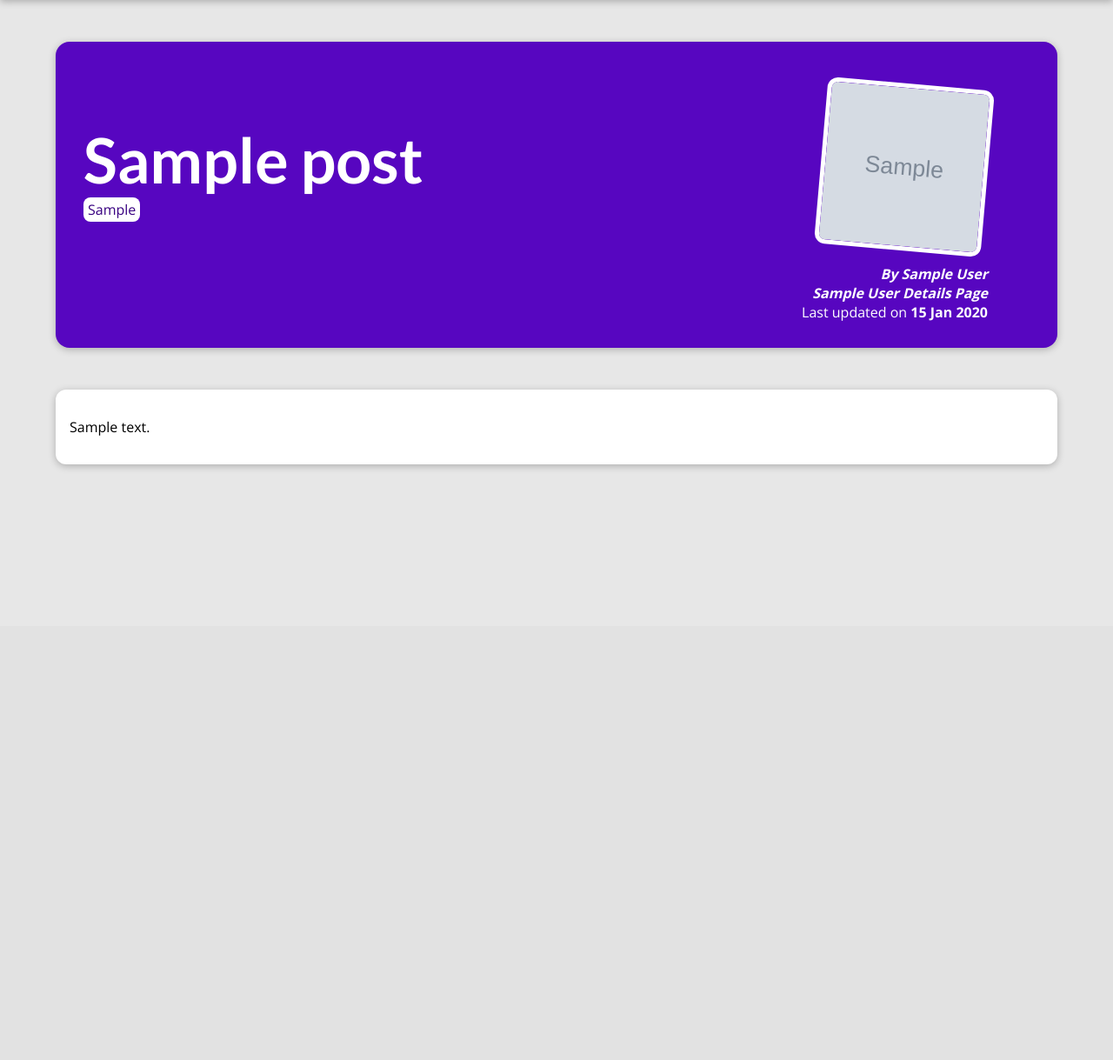
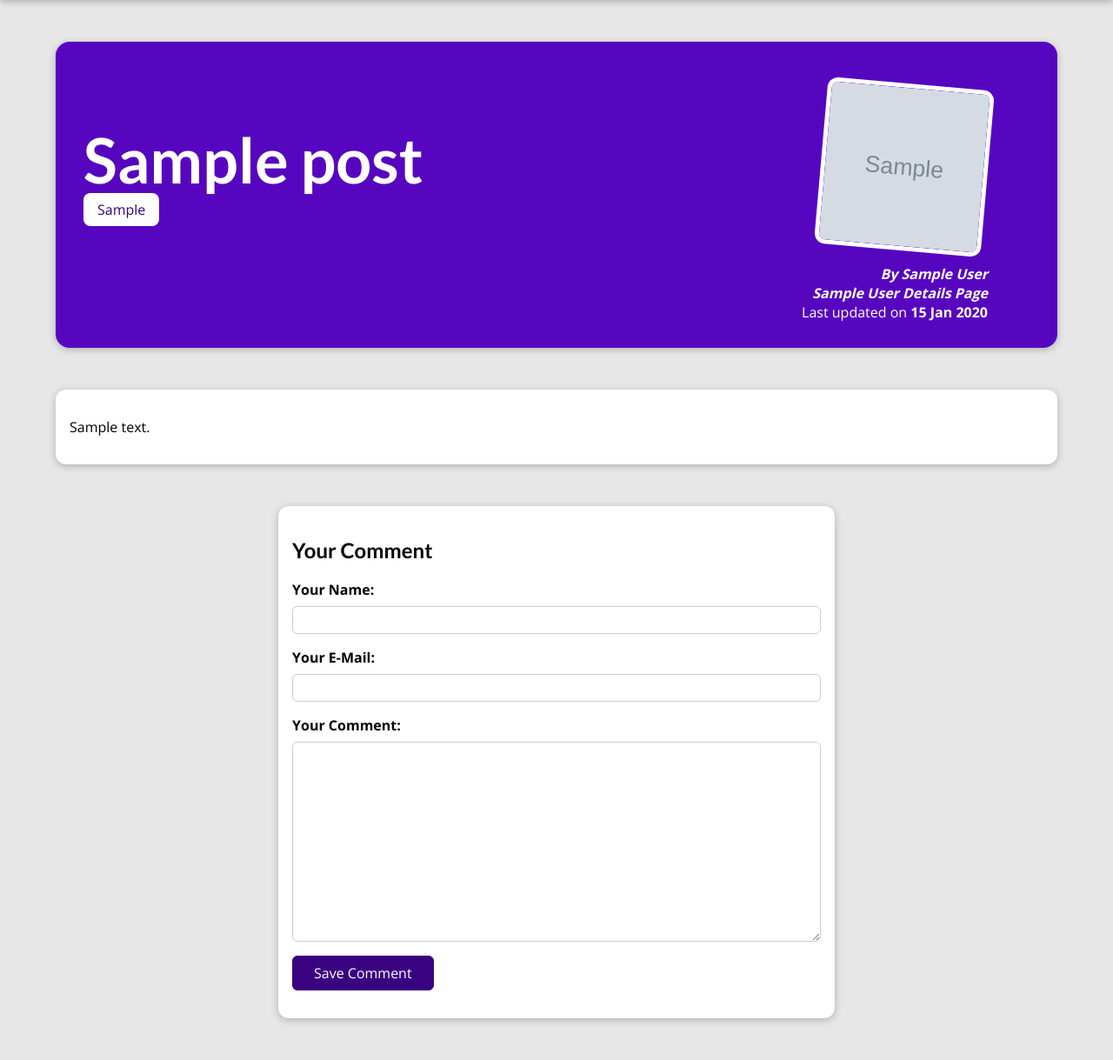
Before and after one commit to stanislavtz/blog, a Django app: a page that uses blog/templates/blog/post-details.html in a window 1280 px wide. Shown: the part 80-1299 px from the top of the page at 87% size. Before the commit the page ends 618 px from the top, so only its background shows below. Run offline with Django 5.2, Linux system fonts and the light colour scheme; tables that the repository leaves empty hold one stand-in row (values such as "Sample post"); grey boxes marked "Sample" are stand-in pictures.

Commit message:
Add Comment form

```diff
--- /dev/null
+++ b/blog/forms.py
@@ -0,0 +1,13 @@
+from django.forms import ModelForm
+from .models import Comment
+
+
+class CommentForm(ModelForm):
+	class Meta:
+		model = Comment
+		exclude = ["post"]
+		labels = {
+			"user_name": "Your Name",
+			"e_mail": "Your E-Mail",
+			"text": "Your Comment"
+		}
--- a/blog/static/blog/post-detail.css
+++ b/blog/static/blog/post-detail.css
@@ -48,13 +48,6 @@ body {
   font-weight: bold;
 }
 
-#summary span {
-  color: #390281;
-  background-color: white;
-  border-radius: 8px;
-  padding: 3px 5px;
-}
-
 #summary a {
   color: white;
   text-decoration: none;
@@ -62,6 +55,25 @@ body {
 
 #summary time {
   font-weight: bold;
+}
+
+#read-later {
+  margin: 2rem 0;
+}
+
+#read-later button {
+  background-color: transparent;
+  border: 1px solid white;
+  padding: 0.5rem 2rem;
+  font: inherit;
+  color: white;
+  cursor: pointer;
+}
+
+#read-later button:hover,
+#read-later button:active {
+  background-color: white;
+  color: #390281;
 }
 
 main {
@@ -73,3 +85,120 @@ main {
   border-radius: 12px;
   box-shadow: 0 2px 8px rgba(0, 0, 0, 0.25);
 }
+
+.tag {
+  background-color: white;
+  color: #390281;
+  padding: 0.5rem 1rem;
+  border-radius: 8px;
+}
+
+#comment-form {
+  margin: 3rem auto;
+  width: 90%;
+  max-width: 40rem;
+  border-radius: 12px;
+  background-color: white;
+  box-shadow: 0 2px 8px rgba(0, 0, 0, 0.25);
+  padding: 1rem;
+}
+
+#comment-form button {
+  font: inherit;
+  background-color: #390281;
+  color: white;
+  border: 1px solid #390281;
+  padding: 0.5rem 1.5rem;
+  border-radius: 6px;
+  cursor: pointer;
+}
+
+#comment-form button:hover,
+#comment-form button:active {
+  background-color: #4f0ba7;
+  border-color: #4f0ba7;
+}
+
+.form-control {
+  margin-bottom: 1rem;
+}
+
+.form-control label {
+  font-weight: bold;
+  margin-bottom: 0.5rem;
+  display: block;
+}
+
+.form-control input,
+.form-control textarea {
+  display: block;
+  width: 100%;
+  font: inherit;
+  padding: 0.25rem;
+  border-radius: 6px;
+  border: 1px solid #ccc;
+}
+
+.errorlist {
+  list-style: none;
+  margin: 0.5rem 0;
+  padding: 0;
+  color: #d6000b;
+}
+
+.invalid label {
+  color: #d6000b;
+}
+
+.invalid input,
+.invalid textarea {
+  border-color: #d6000b;
+  background-color: #ffe6e7;
+}
+
+#alert {
+  margin: 8rem auto 3rem auto;
+  border: 1px solid #d6000b;
+  background-color: #ffe6e7;
+  padding: 1rem;
+  width: 90%;
+  max-width: 40rem;
+}
+
+#alert a {
+  text-decoration: none;
+  border: 1px solid #d6000b;
+  background-color: #d6000b;
+  color: white;
+  padding: 0.25rem 1.5rem;
+  border-radius: 6px;
+}
+
+#comments {
+  margin: 3rem auto;
+  width: 90%;
+  max-width: 60rem;
+  border-radius: 12px;
+  background-color: white;
+  box-shadow: 0 2px 8px rgba(0, 0, 0, 0.25);
+  padding: 1rem 2rem;
+}
+
+#comments ul {
+  list-style: none;
+  margin: 0;
+  padding: 0;
+}
+
+#comments li {
+  margin-bottom: 1rem;
+  border-bottom: 2px solid #ccc;
+}
+
+#comments li:last-of-type {
+  border-bottom: none;
+}
+
+#comments h2 {
+  color: #464646;
+}
--- a/blog/templates/blog/post-details.html
+++ b/blog/templates/blog/post-details.html
@@ -14,16 +14,17 @@
         <h2>{{ post.title }}</h2>
         <div>
             {% for tag in tags %}
-                <span>{{ tag.caption }}</span>
+                <span class="tag">{{ tag.caption }}</span>
             {% endfor %}
         </div>
         <article>
             <img src="{{ post.image.url }}" alt="{{ post.title }}">
-            <address>By <a href="mailto:{{post.author.e_mail}}">{{ post.author }}</a> </address>
-            <address><a href="{% url 'author-details-page' post.author.id %}">{{ post.author }} Details Page</a> </address>
+            <address>By <a href="mailto:{{post.author.e_mail}}">{{ post.author }}</a></address>
+            <address><a href="{% url 'author-details-page' post.author.id %}">{{ post.author }} Details Page</a></address>
 
             <div>
-                Last updated on <time>{{ post.date|date:"d M Y" }}</time>
+                Last updated on
+                <time>{{ post.date|date:"d M Y" }}</time>
             </div>
         </article>
     </section>
@@ -31,4 +32,18 @@
     <main>
         <p>{{ post.content|linebreaks }}</p>
     </main>
+
+    <section id="comment-form">
+        <h2>Your Comment</h2>
+        <form action="" method="POST">
+            {% for field in comment_form %}
+                <div class="form-control">
+                    {{ field.label_tag }}
+                    {{ field }}
+                    {{ field.errors }}
+                </div>
+            {% endfor %}
+            <button>Save Comment</button>
+        </form>
+    </section>
 {% endblock content %}
--- a/blog/views.py
+++ b/blog/views.py
@@ -1,6 +1,7 @@
 from django.views.generic import ListView, DetailView
 
 from .models import Post, Author
+from .forms import CommentForm
 
 # Create your views here.
 
@@ -29,6 +30,7 @@ class PostDetailsView(DetailView):
     def get_context_data(self, **kwargs):
         context = super().get_context_data()
         context["tags"] = self.object.tags.all()
+        context["comment_form"] = CommentForm()
         return context
 
 
```
